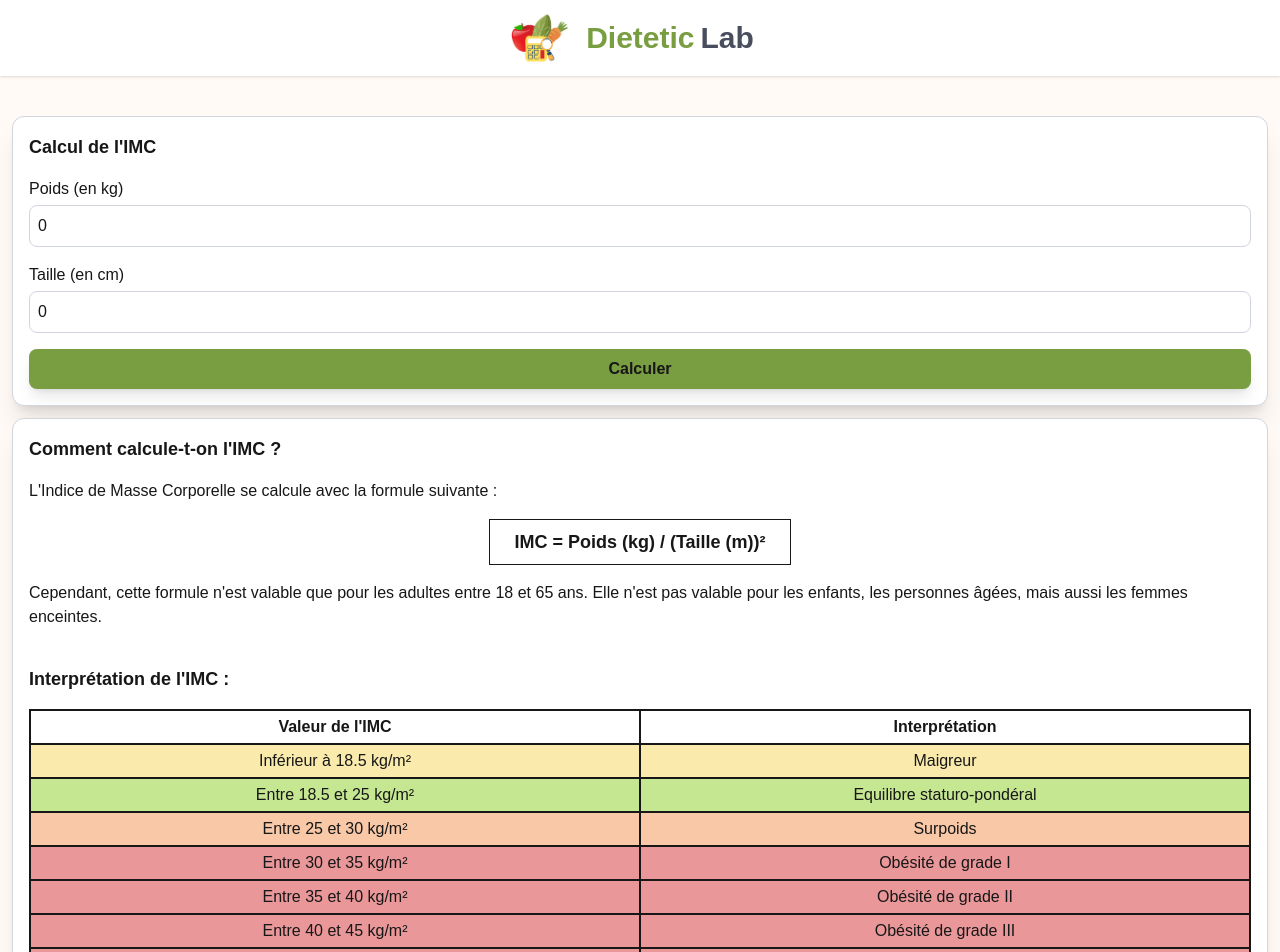
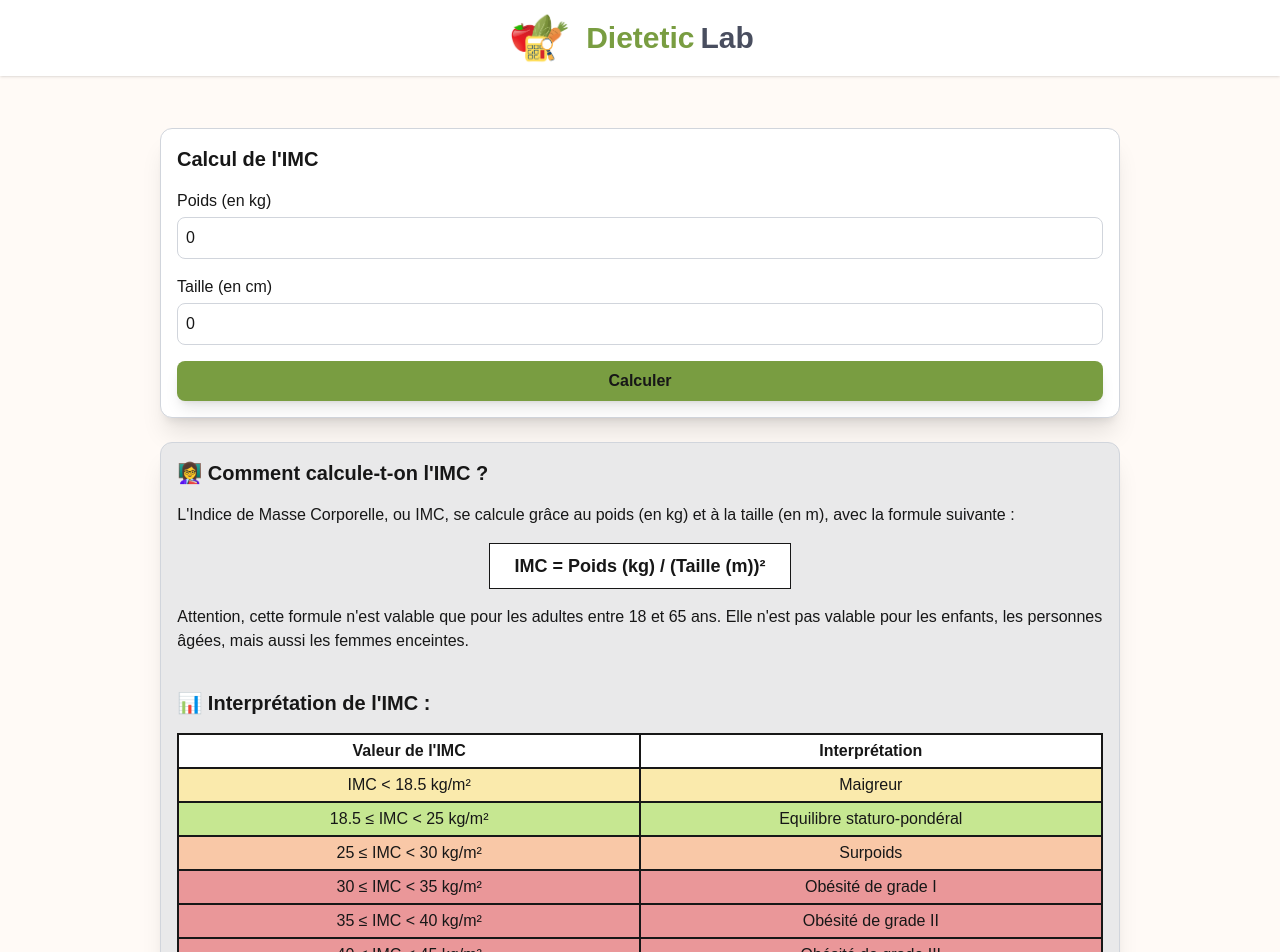
Before and after one commit to Edwige08/dietetic_lab_front, a Next.js app: page /imc in a window 1280 px wide. Shown: the top 952 px of the page. Built offline with nearby package versions, Linux system fonts and the light colour scheme.

Commit message:
update: imc page with components

```diff
--- a/src/app/globals.css
+++ b/src/app/globals.css
@@ -12,6 +12,7 @@
   --orangeColor: #ea843e;
   --yellowLightColor: #faeaac;
   --yellowColor: #ffde59;
+  --grayLightColor: #e9e9ea;
   --grayColor: #494e5f;
   --background: #fffaf6;
   --foreground: #171717;
@@ -24,12 +25,12 @@
   --font-mono: var(--font-geist-mono);
 }
 
-@media (prefers-color-scheme: dark) {
+/* @media (prefers-color-scheme: dark) {
   :root {
     --background: #0a0a0a;
     --foreground: #ededed;
   }
-}
+} */
 
 body {
   background: var(--background);
--- a/src/app/imc/page.tsx
+++ b/src/app/imc/page.tsx
@@ -1,9 +1,11 @@
 import IMCForm from "@/components/IMCForm";
+import IMCInformation from "@/components/IMCInformation";
 
 export default function Home() {
     return (
-        <>
+        <div className="flex flex-col items-center">
             <IMCForm />
-        </>
+            <IMCInformation />
+        </div>
     )
 }
--- a/src/components/IMCForm.tsx
+++ b/src/components/IMCForm.tsx
@@ -4,7 +4,7 @@ import { useState } from "react";
 import ButtonGreen from "./ButtonGreen";
 import Input from "./Input";
 import ButtonRed from "./ButtonRed";
-import { loadManifestWithRetries } from "next/dist/server/load-components";
+import IMCInformation from "./IMCInformation";
 
 interface WeightHeight {
     weight: number,
@@ -65,10 +65,10 @@ export default function IMCForm() {
     return (
         <>
             <form
-                className="flex flex-col gap-4 p-4 m-3 bg-white border border-gray-300 rounded-xl shadow-xl"
+                className="flex flex-col gap-4 p-4 m-3 w-[90%] md:w-[75%] bg-white border border-gray-300 rounded-xl shadow-xl"
                 onSubmit={handleSubmit}
             >
-                <h2 className="text-lg font-bold">
+                <h2 className="text-xl font-bold">
                     Calcul de l'IMC
                 </h2>
                 <Input
@@ -88,99 +88,29 @@ export default function IMCForm() {
                     text="Calculer"
                     type="submit"
                 />
+                {calculDone ?
+                    <button
+                        type="reset"
+                        onClick={resetForm}
+                        className="underline"
+                    >
+                        Reset
+                    </button> : ""
+                }
             </form>
             {calculDone ?
                 <div
-                    className="flex flex-col gap-4 p-4 m-3 bg-white border border-gray-300 rounded-xl shadow-xl"
+                    className="flex flex-col gap-4 p-4 m-3 w-[90%] md:w-[75%] bg-(--orangeLightColor) border border-gray-300 rounded-xl shadow-xl"
                 >
                     <h2 className="text-lg font-bold">
-                        Résultat :
+                        ✅ Résultat :
                     </h2>
                     <p>
                         Pour un poids de <span className="font-bold">{IMCresults.weight} kg</span> et une taille de <span className="font-bold">{IMCresults.height} cm</span>, on obtient un IMC de <span className="font-bold">{IMCresults.imc.toFixed(2)} kg/m²</span>, ce qui correspond à <span className="font-bold">{getIMCCategory(IMCresults.imc)}</span>.
                     </p>
-
-
-                    <ButtonRed
-                        text="Nouveau calcul"
-                        type="reset"
-                        onClick={resetForm}
-                    />
-                </div> : ""
+                </div>
+                : ""
             }
-            <div
-                className="flex flex-col gap-4 p-4 m-3 bg-white border border-gray-300 rounded-xl shadow-xl"
-            >
-                <div className="flex flex-col gap-4 mb-5">
-                    <h2 className="text-lg font-bold">
-                        Comment calcule-t-on l'IMC ?
-                    </h2>
-                    <p>L'Indice de Masse Corporelle se calcule avec la formule suivante :</p>
-                    <div className="flex justify-center">
-                        <p className="py-2 px-6 w-fit text-center font-bold text-lg border">
-                            IMC = Poids (kg) / (Taille (m))²
-                        </p>
-                    </div>
-                    <p>
-                        Cependant, cette formule n'est valable que pour les adultes entre 18 et 65 ans. Elle n'est pas valable pour les enfants, les personnes âgées, mais aussi les femmes enceintes.
-                    </p>
-                </div>
-
-                <h2 className="text-lg font-bold">
-                    Interprétation de l'IMC :
-                </h2>
-                <div className="grid grid-cols-2 text-center border">
-                    <div className="border p-1 bg-(--) font-bold">
-                        Valeur de l'IMC
-                    </div>
-                    <div className="border p-1 bg-(--) font-bold">
-                        Interprétation
-                    </div>
-                    <div className="border p-1 bg-(--yellowLightColor)">
-                        Inférieur à 18.5 kg/m²
-                    </div>
-                    <div className="border p-1 bg-(--yellowLightColor)">
-                        Maigreur
-                    </div>
-                    <div className="border p-1 bg-(--greenLightColor)">
-                        Entre 18.5 et 25 kg/m²
-                    </div>
-                    <div className="border p-1 bg-(--greenLightColor)">
-                        Equilibre staturo-pondéral
-                    </div>
-                    <div className="border p-1 bg-(--orangeLightColor)">
-                        Entre 25 et 30 kg/m²
-                    </div>
-                    <div className="border p-1 bg-(--orangeLightColor)">
-                        Surpoids
-                    </div>
-                    <div className="border p-1 bg-(--redLightColor)">
-                        Entre 30 et 35 kg/m²
-                    </div>
-                    <div className="border p-1 bg-(--redLightColor)">
-                        Obésité de grade I
-                    </div>
-                    <div className="border p-1 bg-(--redLightColor)">
-                        Entre 35 et 40 kg/m²
-                    </div>
-                    <div className="border p-1 bg-(--redLightColor)">
-                        Obésité de grade II
-                    </div>
-                    <div className="border p-1 bg-(--redLightColor)">
-                        Entre 40 et 45 kg/m²
-                    </div>
-                    <div className="border p-1 bg-(--redLightColor)">
-                        Obésité de grade III
-                    </div>
-                    <div className="border p-1 bg-(--redLightColor)">
-                        Supérieur à 45 kg/m²
-                    </div>
-                    <div className="border p-1 bg-(--redLightColor)">
-                        Obésité de grade IV
-                    </div>
-                </div>
-
-            </div>
         </>
     )
 }
--- /dev/null
+++ b/src/components/IMCInformation.tsx
@@ -0,0 +1,78 @@
+export default function IMCInformation() {
+    return (
+        <div className="flex flex-col items-center">
+            <div
+                className="flex flex-col gap-4 p-4 m-3 w-[90%] md:w-[75%] bg-(--grayLightColor) border border-gray-300 rounded-xl shadow-xl"
+            >
+                <div className="flex flex-col gap-4 mb-5">
+                    <h2 className="text-xl font-bold">
+                        👩‍🏫 Comment calcule-t-on l'IMC ?
+                    </h2>
+                    <p>L'Indice de Masse Corporelle, ou IMC, se calcule grâce au poids (en kg) et à la taille (en m), avec la formule suivante :</p>
+                    <div className="flex justify-center">
+                        <p className="py-2 px-6 w-fit text-center font-bold text-lg border bg-white">
+                            IMC = Poids (kg) / (Taille (m))²
+                        </p>
+                    </div>
+                    <p>
+                        Attention, cette formule n'est valable que pour les adultes entre 18 et 65 ans. Elle n'est pas valable pour les enfants, les personnes âgées, mais aussi les femmes enceintes.
+                    </p>
+                </div>
+
+                <h2 className="text-xl font-bold">
+                    📊 Interprétation de l'IMC :
+                </h2>
+                <div className="grid grid-cols-2 text-center border">
+                    <div className="border p-1 bg-white font-bold">
+                        Valeur de l'IMC
+                    </div>
+                    <div className="border p-1 bg-white font-bold">
+                        Interprétation
+                    </div>
+                    <div className="border p-1 bg-(--yellowLightColor)">
+                        IMC &lt; 18.5 kg/m²
+                    </div>
+                    <div className="border p-1 bg-(--yellowLightColor)">
+                        Maigreur
+                    </div>
+                    <div className="border p-1 bg-(--greenLightColor)">
+                        18.5 ≤ IMC &lt; 25 kg/m²
+                    </div>
+                    <div className="border p-1 bg-(--greenLightColor)">
+                        Equilibre staturo-pondéral
+                    </div>
+                    <div className="border p-1 bg-(--orangeLightColor)">
+                        25 ≤ IMC &lt; 30 kg/m²
+                    </div>
+                    <div className="border p-1 bg-(--orangeLightColor)">
+                        Surpoids
+                    </div>
+                    <div className="border p-1 bg-(--redLightColor)">
+                        30 ≤ IMC &lt; 35 kg/m²
+                    </div>
+                    <div className="border p-1 bg-(--redLightColor)">
+                        Obésité de grade I
+                    </div>
+                    <div className="border p-1 bg-(--redLightColor)">
+                        35 ≤ IMC &lt; 40 kg/m²
+                    </div>
+                    <div className="border p-1 bg-(--redLightColor)">
+                        Obésité de grade II
+                    </div>
+                    <div className="border p-1 bg-(--redLightColor)">
+                        40 ≤ IMC &lt; 45 kg/m²
+                    </div>
+                    <div className="border p-1 bg-(--redLightColor)">
+                        Obésité de grade III
+                    </div>
+                    <div className="border p-1 bg-(--redLightColor)">
+                        45 kg/m² ≤ IMC
+                    </div>
+                    <div className="border p-1 bg-(--redLightColor)">
+                        Obésité de grade IV
+                    </div>
+                </div>
+            </div>
+        </div>
+    )
+}
```
